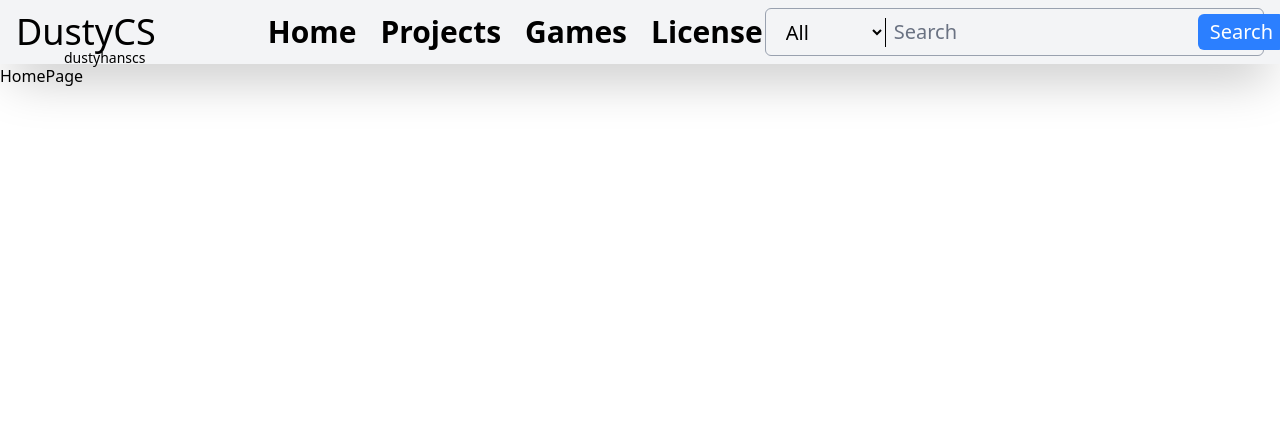
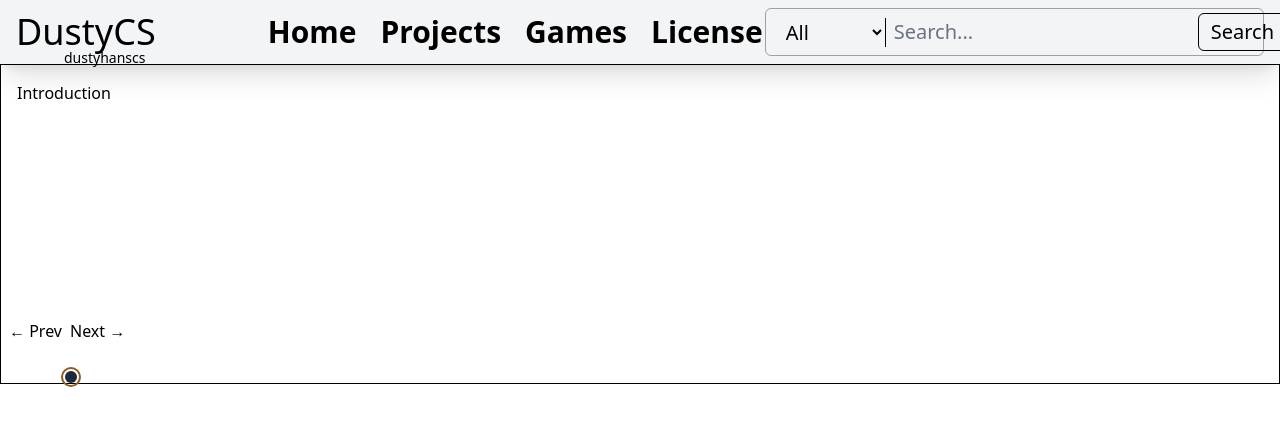
Before and after one commit to DustyCs/DustyCs.github.io, a React (Vite) app: page / in a window 1280 px wide. Shown: the top 426 px of the page. Built offline with nearby package versions, Linux system fonts and the light colour scheme.

Commit message:
Added prototype component slider

```diff
--- a/index.html
+++ b/index.html
@@ -2,7 +2,7 @@
 <html lang="en">
   <head>
     <meta charset="UTF-8" />
-    <link rel="icon" type="image/svg+xml" href="/vite.svg" />
+    <link rel="icon" type="image/svg+xml" href="/favicon.ico" />
     <meta name="viewport" content="width=device-width, initial-scale=1.0" />
     <title>DustyHansCS Site</title>
   </head>
--- a/src/components/NavBar.jsx
+++ b/src/components/NavBar.jsx
@@ -3,7 +3,7 @@ import ResponsiveSearch from "./SearchBar"
 
 export default function NavBar() {
   return (
-     <div className="w-full h-16 bg-gray-100 shadow-2xl text-black p-4 flex items-center">
+     <div className="w-full h-16 bg-gray-100 shadow-xl text-black p-4 flex items-center">
         <div className="relative w-[20%]">
             <h1 className="text-4xl cursor-pointer">DustyCS</h1>
             <p className="absolute -bottom-4 left-7 text-sm pl-5">dustyhanscs</p>
--- a/src/components/SearchBar.jsx
+++ b/src/components/SearchBar.jsx
@@ -27,9 +27,9 @@ export default function ResponsiveSearch() {
 
         <input
           className="flex-1 bg-transparent text-xl focus:outline-none placeholder-gray-500"
-          placeholder="Search"
+          placeholder="Search..."
         />
-        <button className="bg-blue-500 text-white px-3 py-1 rounded-md text-xl hover:bg-blue-600 transition">
+        <button className="border-1 border-black text-black px-3 py-1 cursor-pointer rounded-md text-xl hover:bg-gray-300 transition">
           Search
         </button>
       </div>
--- /dev/null
+++ b/src/features/home-page/components/SlideShow.jsx
@@ -0,0 +1,29 @@
+import { useState } from 'react'
+
+export default function ComponentSlider({ slides }) {
+    const [current, setCurrent] = useState(0);
+
+
+    const next = () => {
+        setCurrent(current === slides.length - 1 ? 0 : current + 1);
+    };
+
+    const prev = () => {
+        setCurrent(current === 0 ? slides.length - 1 : current - 1);
+    };
+
+    const CurrentSlide = slides[current]; // component
+
+  return (
+    <div className="h-[20rem] relative border p-4">
+        <CurrentSlide />
+        <div className="absolute bottom-0 left-2 space-x-2">
+            <button onClick={prev}>← Prev</button>
+            <button onClick={next}>Next →</button>
+            <div className="relative flex justify-center">
+                <button className="w-3 h-3 mt-[1.75rem] rounded-full bg-gray-800 cursor-pointer outline-offset-2 outline-2 outline-[#895c27]"/>
+            </div>
+        </div>
+    </div>
+  )
+}
--- /dev/null
+++ b/src/features/home-page/pages/HomePage.jsx
@@ -0,0 +1,28 @@
+import React from 'react'
+import ComponentSlider from '../components/SlideShow'
+
+function Introduction(){
+    return (
+        <div>Introduction</div>
+    )
+}
+
+function LatestProject(){
+    return (
+        <div>Latest Project</div>
+    )
+}
+
+function LatestGame(){
+    return (
+        <div>Latest Game</div>
+    )
+}
+
+export default function HomePage() {
+  return (
+    <div className='h-full'>
+        <ComponentSlider slides={[Introduction, LatestProject, LatestGame]}/>
+    </div>
+  )
+}
--- a/src/pages/HomePage.jsx
+++ /dev/null
@@ -1,7 +0,0 @@
-import React from 'react'
-
-export default function HomePage() {
-  return (
-    <div>HomePage</div>
-  )
-}
--- a/src/routes/index.jsx
+++ b/src/routes/index.jsx
@@ -1,6 +1,5 @@
-import React from 'react'
 import { Routes, Route } from 'react-router-dom'
-import HomePage from '../pages/HomePage'
+import HomePage from '../features/home-page/pages/HomePage'
 import MainLayout from '../Layouts/MainLayout'
 
 export default function AppRoutes() {
```
Also changed, not shown: 1 other file (tests, documents, lock files or other folders).
